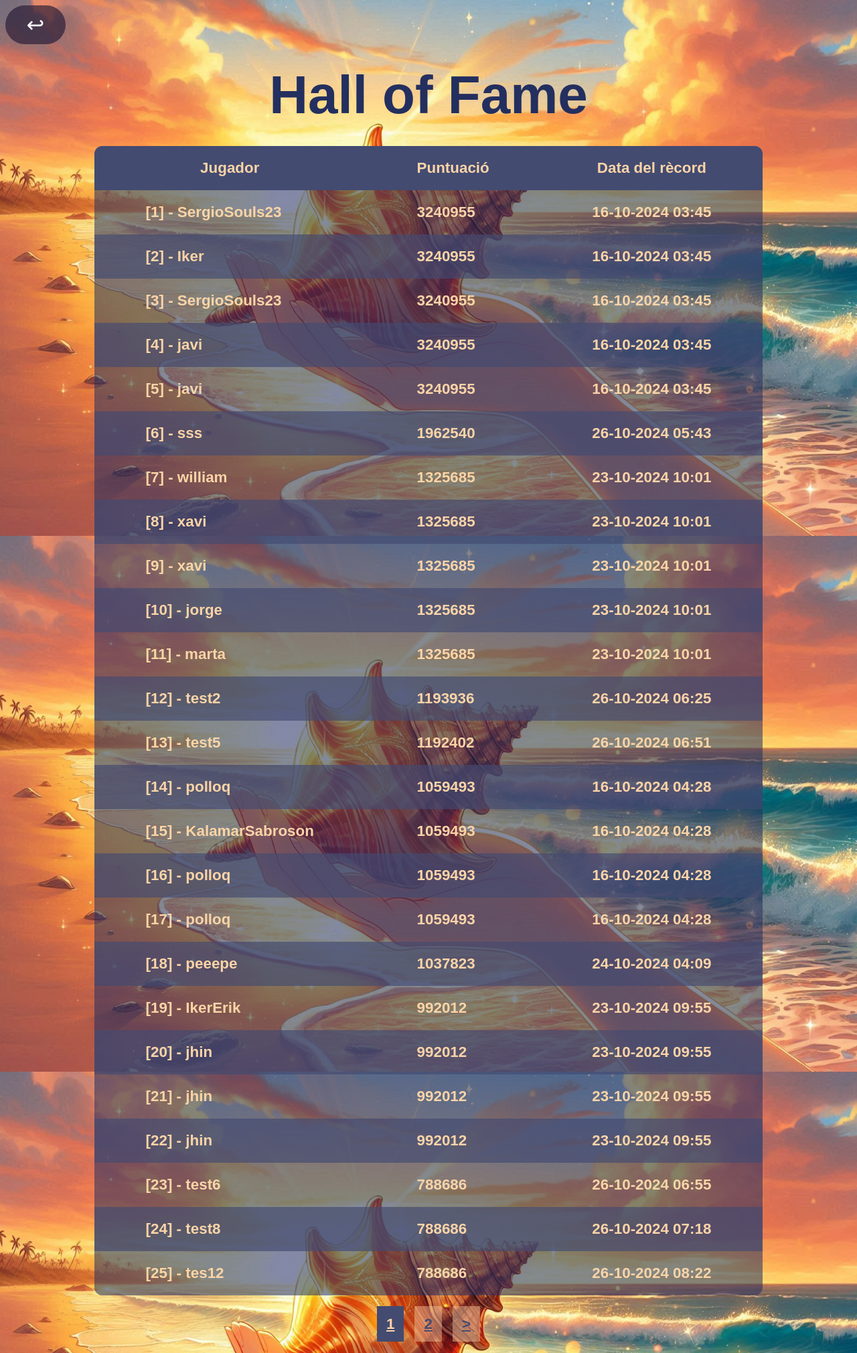
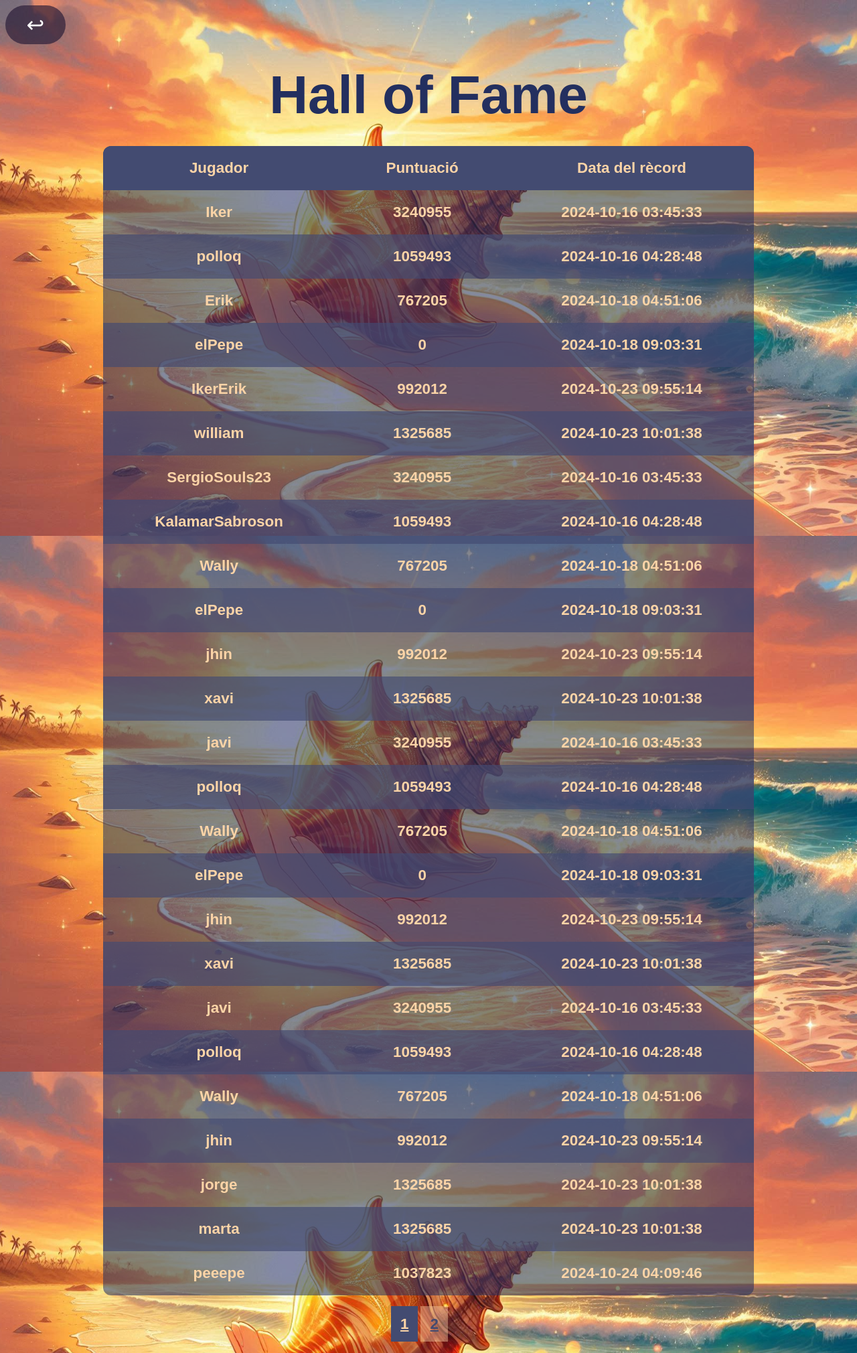
Before and after one commit to DarKoul-Wmg/AWS2_Hundir_La_Flota, a PHP site: page /ranking.php?page=1 in a window 1280 px wide. Shown: the whole page at 67% size. Run offline with PHP 8.4, Linux system fonts and the light colour scheme.

Commit message:
Revert "Dev"

```diff
--- a/game.js
+++ b/game.js
@@ -378,7 +378,6 @@ document.addEventListener("DOMContentLoaded", function () {
             };*/
 
             if (compareCoordinates(currentCell, coordinateInCPUTable)) {
-                cell.attributes
                 cell.style.backgroundColor = "blue"; // marcar la celda escogida
                 cell.style.border = "1px solid blue";
             }
--- a/lose.php
+++ b/lose.php
@@ -69,10 +69,6 @@ echo '<p class="loseScoreDesc">Registra el nom al Hall of fame: </p>';
 if ($_SERVER['REQUEST_METHOD'] === 'POST' && isset($_POST["playerName"])) {
     $playerName = $_POST["playerName"]; // obtener el playerName del formulario
 
-    $_SESSION['playerName'] = $playerName; //actualizamos variable de nombre (para ranking)
-    $_SESSION['lastDate'] =  $_SESSION['lastDate'] = $_SESSION['lastDate'] = date("d-m-Y H:i", strtotime($date)); //ultima partida realizada (para highlight de ranking)
-
-
     if (strlen($playerName) >= 3 && strlen($playerName) <= 30){
         $array = [$playerName, $score, $date]; // datos para insertar en txt
 
@@ -83,7 +79,7 @@ if ($_SERVER['REQUEST_METHOD'] === 'POST' && isset($_POST["playerName"])) {
         fclose($file);
 
         // Redirigir a ranking.php
-        header("Location: ranking.php?");
+        header("Location: ranking.php?page=1");
         exit; // Terminar el script
     }
 
--- a/ranking.php
+++ b/ranking.php
@@ -6,120 +6,80 @@
     <title>Trova la petxina</title>
     <link rel="stylesheet" type="text/css" href="style.css" />
     <script src="game.js"></script>
+
 </head>
+
+
+
 <body id="ranking">
-
 <a href="index.php">
   <button class="exit">&larrhk;</button>
 </a>
-
 <p class="rankingTitle">Hall of Fame</p>
-
+  <!-- Aud  -->
+  <audio id="sonidoAccion">
+        <source src="sounds/action.mp3" type="audio/mpeg">
+        Sonido no habilitado
+  </audio>
 <?php
 session_start();
-$filePath = "ranking.txt";
+$filePath="ranking.txt";
+$linecount = 0;
 $file = fopen($filePath, "r");
+    echo'
+    <div class="rankingBox">
+    <table class="rankingTable">
+      <thead>
+        <tr>
+          <th>Jugador</th>
+          <th>Puntuació</th>
+          <th>Data del rècord</th>
+        </tr>
+      </thead>';
+while($line = fgets($file)){
+  $linecount++;
 
-$ranking = []; // almacena cada jugador del archivo ranking
-while ($line = fgets($file)) {
-    $values = explode(',', $line);
+  // Verifica si "page" está definido en la URL
+  $startLine = (isset($_GET["page"]) ? ($_GET["page"] - 1) * 25 + 1 : 1);
+  $endLine = $startLine + 24;
 
-    // control de errores para evitar (warnings)
+  if($linecount >= $startLine&&$linecount <= $endLine){
+
+    $values = explode(',',$line);
+
+    //control de errores para evitar (warnings)
     if (count($values) >= 3) {
-        $ranking[] = [
-            'nombre' => trim($values[0]),
-            'puntuacion' => (int) $values[1], // parse a int para ordenar
-            'fecha' => date("d-m-Y H:i", strtotime(trim($values[2]))) // parse a string
-        ];
-    }
-}
-
-fclose($file);
-
-// Ordenar en base a puntuación
-usort($ranking, function($a, $b) {
-    return $b['puntuacion'] <=> $a['puntuacion'];
-});
-
-// Jugador a resaltar (highlight)
-$nomPlayer = $_SESSION['playerName'] ?? '';
-$datePlayer = $_SESSION['lastDate'] ?? '';
-
-// Buscar al jugador en el ranking
-$playerPosition = 0;
-
-if($nomPlayer){ //solo crea indice si el player a jugado
-  foreach ($ranking as $index => $player) {
-    if ($player['nombre'] === $nomPlayer && date("d-m-Y H:i", strtotime($player['fecha'])) === date("d-m-Y H:i", strtotime($datePlayer))) {
-        $playerPosition = $index + 1; // Asigna la posición correcta
-        break; // Rompe el bucle al encontrar al jugador
+      echo '
+      <tr>
+          <td>',$values[0],'</td>
+          <td>',$values[1],'</td>
+          <td>',$values[2],'</td>
+      </tr>';
     }
   }
 }
-
-// Pagina del jugador
-$pagePlayer = ($playerPosition > 0) ? ceil($playerPosition / 25) : 1;
-
-$currentPage = isset($_GET["page"]) ? (int)$_GET["page"] : 1; // Página actual desde la URL
-
- //redirigir hacia la pagina con el highlight, comprobando que haya player y no sea la pag actual (crea buvle)
- if ($nomPlayer && $pagePlayer != $currentPage && $pagePlayer <= ceil(count($ranking) / 25)) {
-  header("Location: ranking.php?page=$pagePlayer");
-  exit();
-}
-
-// Estructura de la tabla
-echo '<div class="rankingBox">
-<table class="rankingTable">
-  <thead>
-    <tr>
-      <th>Jugador</th>
-      <th>Puntuació</th>
-      <th>Data del rècord</th>
-    </tr>
-  </thead>
-  <tbody>';
-
-$start = ($currentPage - 1) * 25;
-$entriesToShow = array_slice($ranking, $start, 25);
-
-$num = $start +1;
-// Print de las entradas de la tabla
-foreach ($entriesToShow as $i => $entry) {
-    $positionHighlight = ($start + $i + 1 == $playerPosition) ? "highlight" : ""; // clase para highlight
-    echo "<tr class=\"$positionHighlight\">
-            <td>[{$num}] - {$entry['nombre']}</td>
-            <td>{$entry['puntuacion']}</td>
-            <td>{$entry['fecha']}</td>
-          </tr>";
-    $num++;
-}
-
-// Cerrar tabla
-echo '</tbody>
+echo'
 </table>
 </div>';
+if ($linecount>25) {
+    # paginador
+    $numberOfPages = $linecount / 25;
+    $numberOfPages = ceil($numberOfPages);
 
-// Paginador
-$numberOfPages = ceil(count($ranking) / 25);
-echo '<div class="pagination">';
-
-// Botón de "Primera página"
-if ($currentPage > 1) {
-  echo '<a href="?page=1" class="first-page"><</a>';
+    echo'<div class="pagination">';
+    for ($i=0; $i < $numberOfPages; $i++) {
+      if($_GET["page"]==$i+1){
+        $classPaginator = "active";
+      }else{
+        $classPaginator = "";
+      };
+      echo'
+          <a class="',$classPaginator,'" href="?page=',$i+1,'">',$i+1,'</a>
+          ';
+  }
+  echo'</div>';
 }
-
-for ($i = 1; $i <= $numberOfPages; $i++) {
-    $classPaginator = ($currentPage === $i) ? "active" : "";
-    echo "<a class=\"$classPaginator\" href=\"?page=$i\">$i</a>";
-}
-
-// Botón de "Última página"
-if ($currentPage < $numberOfPages) {
-  echo '<a href="?page=' . $numberOfPages . '" class="last-page">></a>';
-}
-echo '</div>';
-unset($_SESSION['playerName']);
+fclose($file);
 ?>
 </body>
 </html>
--- a/ranking.txt
+++ b/ranking.txt
@@ -1,4 +1,3 @@
-SergioSouls23,3240955,2024-10-16 03:45:33
 Iker,3240955,2024-10-16 03:45:33
 polloq,1059493,2024-10-16 04:28:48
 Erik,767205,2024-10-18 04:51:06
@@ -25,20 +24,3 @@ jorge,1325685,2024-10-23 10:01:38
 marta,1325685,2024-10-23 10:01:38
 peeepe,1037823,2024-10-24 04:09:46
 pepepierde,632517,2024-10-24 04:11:04
-sss,1962540,2024-10-26 05:43:12
-ppp,787152,2024-10-26 05:51:00
-sss,787152,2024-10-26 05:53:16
-sss,787152,2024-10-26 05:58:00
-test1,787152,2024-10-26 06:17:17
-test2,1193936,2024-10-26 06:25:57
-sss,740881,2024-10-26 06:31:17
-test3,787152,2024-10-26 06:42:29
-test4,787152,2024-10-26 06:44:15
-test5,1192402,2024-10-26 06:51:00
-test6,788686,2024-10-26 06:55:40
-test7,787152,2024-10-26 07:11:52
-test8,788686,2024-10-26 07:18:11
-test9,785620,2024-10-26 07:27:31
-test10,787152,2024-10-26 07:56:39
-test12,781041,2024-10-26 08:18:11
-tes12,788686,2024-10-26 08:22:31
--- a/style.css
+++ b/style.css
@@ -550,7 +557,6 @@ body#ranking {
 
 body#ranking .rankingBox{
     margin:auto;
-    width: 85%;
 }
 
 body#ranking .rankingTitle{
@@ -566,6 +572,7 @@ body#ranking .rankingTable{
     border-collapse: collapse;
     border-radius: 12px;
     margin: auto;
+    text-align: center;
     color: #fcd4a7;
     font: 1.4em "Fira Sans", sans-serif;
     font-weight: bold;
@@ -606,16 +613,13 @@ body#ranking .rankingTable tbody tr:hover:nth-of-type(even) {
 body#ranking .pagination{
     margin-top: 30px;
     margin-bottom: 30px;
-    text-align: center;
-
+    margin-left: 45vw;
 }
 
 body#ranking .pagination a{
     padding: 14px;
-    margin: 8px;
     font: 1.4em "Fira Sans", sans-serif;
     font-weight: bold;
-
 }
 
 body#ranking .pagination a.active {
--- a/win.php
+++ b/win.php
@@ -75,11 +75,9 @@ echo '<p class="winScoreDesc">Registra el nom al Hall of fame: </p>';
 if ($_SERVER['REQUEST_METHOD'] === 'POST' && isset($_POST["playerName"])) {
     $playerName = $_POST["playerName"]; // obtener el playerName del formulario
 
-    $_SESSION['playerName'] = $playerName; //actualizamos variable de nombre (para ranking)
-    $_SESSION['lastDate'] = $_SESSION['lastDate'] = date("d-m-Y H:i", strtotime($date));//ultima partida realizada (para highlight de ranking)
-
     if (strlen($playerName) >= 3 && strlen($playerName) <= 30){
         $array = [$playerName, $score, $date]; // datos para insertar en txt
+
         // Guardar en el archivo
         $file = fopen('ranking.txt', "a");
         $processedLine = implode(',', $array) . "\n";
@@ -87,7 +85,7 @@ if ($_SERVER['REQUEST_METHOD'] === 'POST' && isset($_POST["playerName"])) {
         fclose($file);
 
         // Redirigir a ranking.php
-        header("Location: ranking.php");
+        header("Location: ranking.php?page=1");
         exit; // Terminar el script
     }
 
```
Also changed, not shown: other parts of style.css (+12 -25 lines), index.php (+0 -35 lines).
